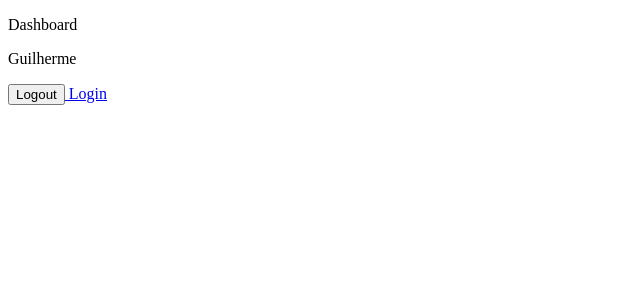
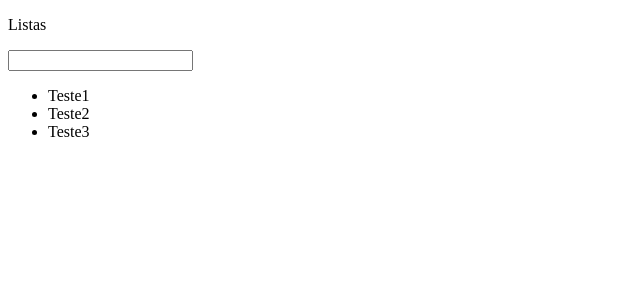
Before and after one commit to guilherme-teixeira-gomes/new-project-tp, a React (Create React App) app: page /pagina-inicial in a window 1280 px wide. Shown: the top 300 px of the page, without its empty margins (0-640 px from the left). Built offline with nearby package versions, Linux system fonts and the light colour scheme.

Commit message:
feat: update in page Dashboard

```diff
--- a/src/app/pages/dashboard/Dashboard.tsx
+++ b/src/app/pages/dashboard/Dashboard.tsx
@@ -1,21 +1,44 @@
 
-import {Link} from 'react-router-dom';
-import { useUsuarioLogado } from '../../shared/hooks';
+import { useCallback, useState } from 'react';
+
+
 
 
 export const Dashboard = () => {
 
-    const {nomeDoUsuario, logout} = useUsuarioLogado();
+    const [lista, setLista] = useState<string[]>(['Teste1', 'Teste2', 'Teste3']);
+
+    const handleInputKeyDown: React.KeyboardEventHandler<HTMLInputElement> = useCallback((e) => {
+        if (e.key === 'Enter') {
+            if (e.currentTarget.value.trim().length === 0) return;
+
+            const value = e.currentTarget.value;
+
+            e.currentTarget.value = '';
+
+            setLista((oldlista) => {
+
+                if (oldlista.includes(value)) return oldlista;
+                return [...oldlista, value];
+
+            });
+        }
+    }, []);
 
     return (
        <div>
-        <p>Dashboard</p>
+        <p>Listas</p>
 
-        <p>{nomeDoUsuario}</p>
+        <input
+        onKeyDown={handleInputKeyDown}
+        />
 
-        <button onClick={logout}>Logout</button>
+        <ul>
+           {lista.map((value) => {
+                return <li key={value}>{value}</li>;
+           })}
+        </ul>
 
-        <Link to="/entrar"> Login </Link>
         </div>
 
     )
```
